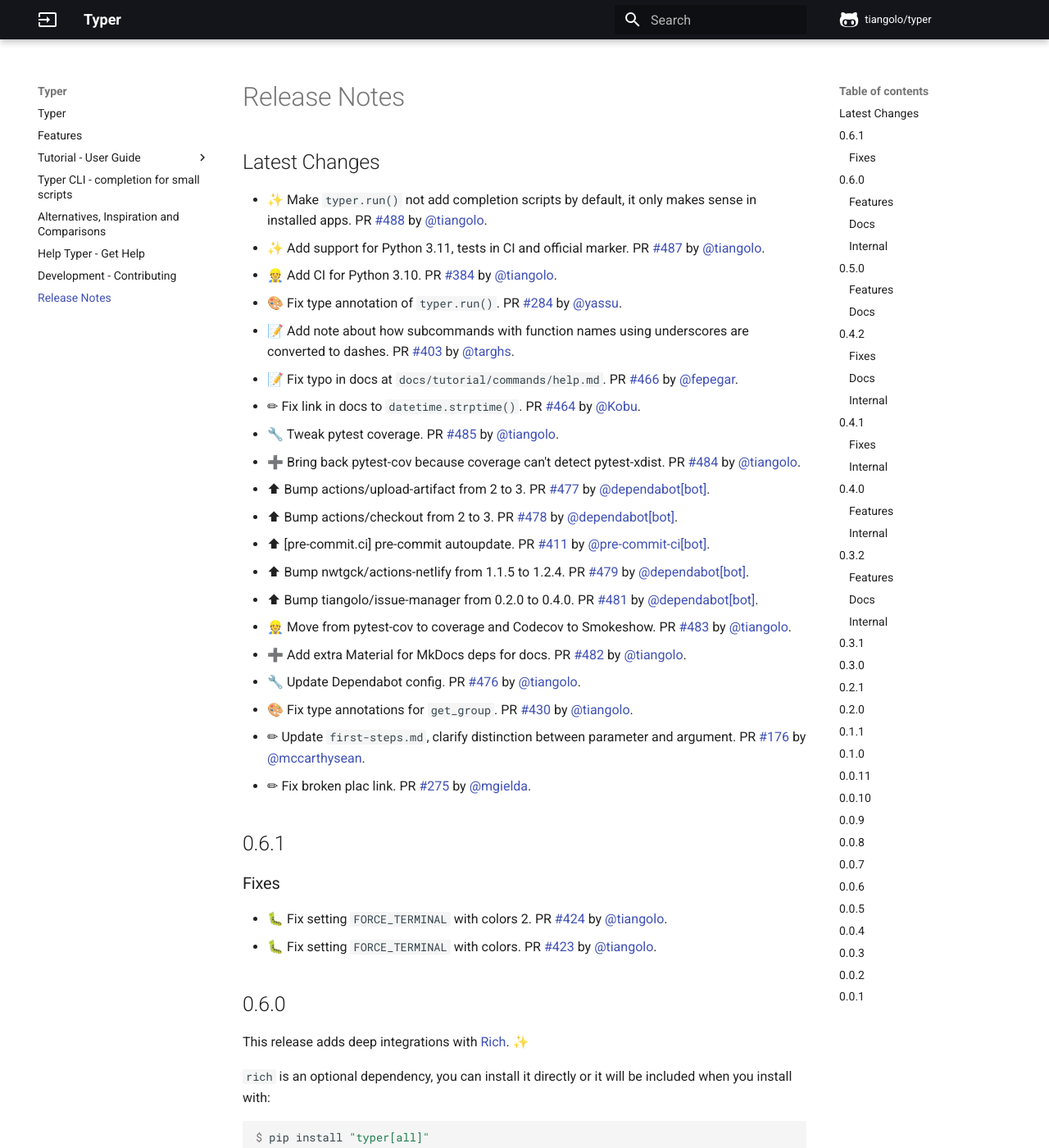
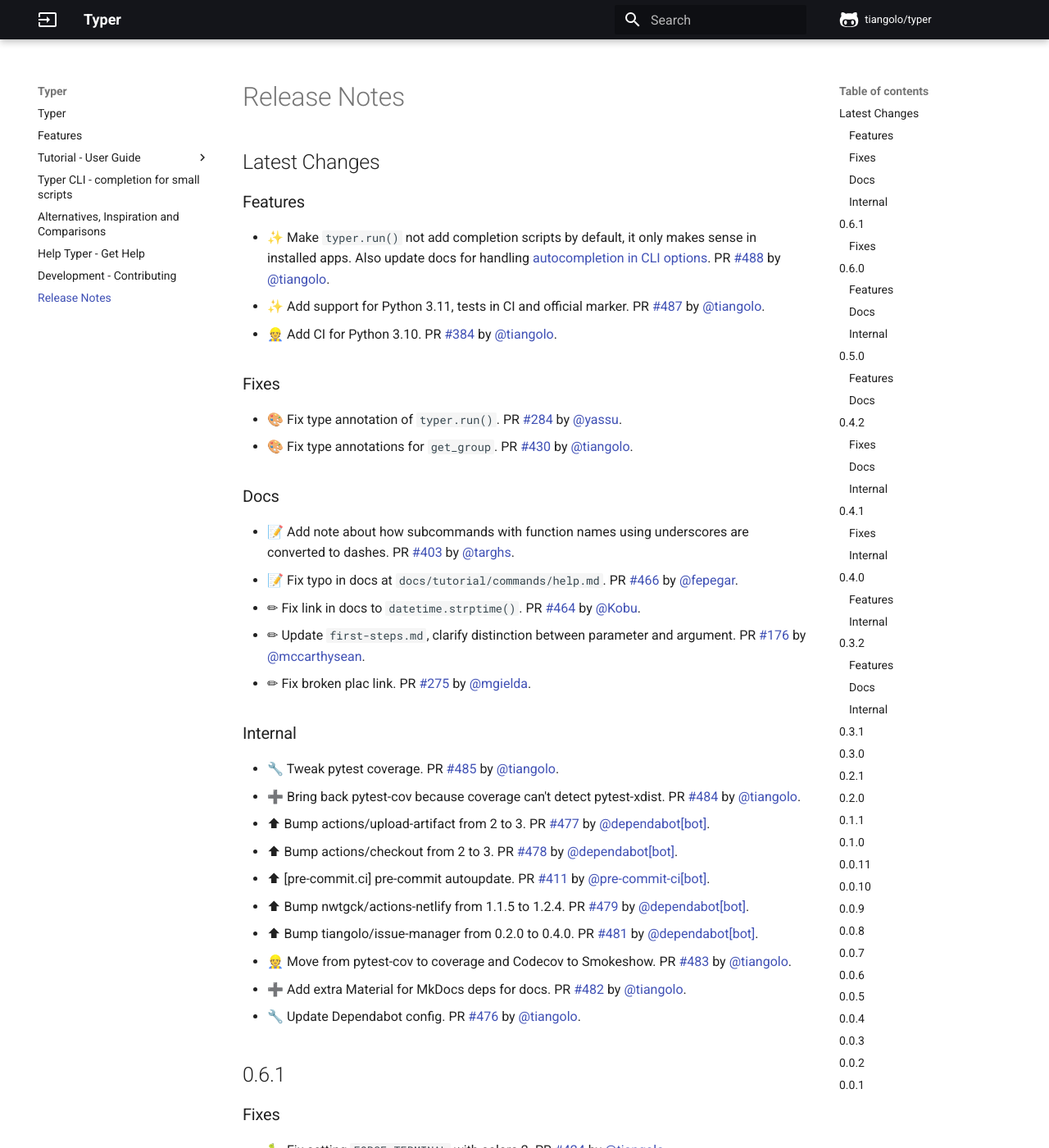
Before and after one commit to RED0731/red_pythonTyper, an MkDocs documentation site: the page built from docs/release-notes.md, in a window 1280 px wide and 1400 px high. Shown: the whole window at 82% size. Built offline with MkDocs 1.6.1 and Material for MkDocs 9.7.7, drawn with Linux system fonts in a browser that asks for light colours; comment, search, counter and statistics services are not loaded.

Commit message:
📝 Update release notes

```diff
--- a/docs/release-notes.md
+++ b/docs/release-notes.md
@@ -1,12 +1,27 @@
 ## Latest Changes
 
-* ✨ Make `typer.run()` not add completion scripts by default, it only makes sense in installed apps. PR [#488](https://github.com/tiangolo/typer/pull/488) by [@tiangolo](https://github.com/tiangolo).
+
+### Features
+
+* ✨ Make `typer.run()` not add completion scripts by default, it only makes sense in installed apps. Also update docs for handling [autocompletion in CLI options](https://typer.tiangolo.com/tutorial/options-autocompletion/). PR [#488](https://github.com/tiangolo/typer/pull/488) by [@tiangolo](https://github.com/tiangolo).
 * ✨ Add support for Python 3.11, tests in CI and official marker. PR [#487](https://github.com/tiangolo/typer/pull/487) by [@tiangolo](https://github.com/tiangolo).
 * 👷 Add CI for Python 3.10. PR [#384](https://github.com/tiangolo/typer/pull/384) by [@tiangolo](https://github.com/tiangolo).
+
+### Fixes
+
 * 🎨 Fix type annotation of `typer.run()`. PR [#284](https://github.com/tiangolo/typer/pull/284) by [@yassu](https://github.com/yassu).
+* 🎨 Fix type annotations for `get_group`. PR [#430](https://github.com/tiangolo/typer/pull/430) by [@tiangolo](https://github.com/tiangolo).
+
+### Docs
+
 * 📝 Add note about how subcommands with function names using underscores are converted to dashes. PR [#403](https://github.com/tiangolo/typer/pull/403) by [@targhs](https://github.com/targhs).
 * 📝 Fix typo in docs at `docs/tutorial/commands/help.md`. PR [#466](https://github.com/tiangolo/typer/pull/466) by [@fepegar](https://github.com/fepegar).
 * ✏ Fix link in docs to `datetime.strptime()`. PR [#464](https://github.com/tiangolo/typer/pull/464) by [@Kobu](https://github.com/Kobu).
+* ✏ Update `first-steps.md`, clarify distinction between parameter and argument. PR [#176](https://github.com/tiangolo/typer/pull/176) by [@mccarthysean](https://github.com/mccarthysean).
+* ✏ Fix broken plac link. PR [#275](https://github.com/tiangolo/typer/pull/275) by [@mgielda](https://github.com/mgielda).
+
+### Internal
+
 * 🔧 Tweak pytest coverage. PR [#485](https://github.com/tiangolo/typer/pull/485) by [@tiangolo](https://github.com/tiangolo).
 * ➕ Bring back pytest-cov because coverage can't detect pytest-xdist. PR [#484](https://github.com/tiangolo/typer/pull/484) by [@tiangolo](https://github.com/tiangolo).
 * ⬆ Bump actions/upload-artifact from 2 to 3. PR [#477](https://github.com/tiangolo/typer/pull/477) by [@dependabot[bot]](https://github.com/apps/dependabot).
```
Also changed, not shown: other parts of docs/release-notes.md (+0 -3 lines).
